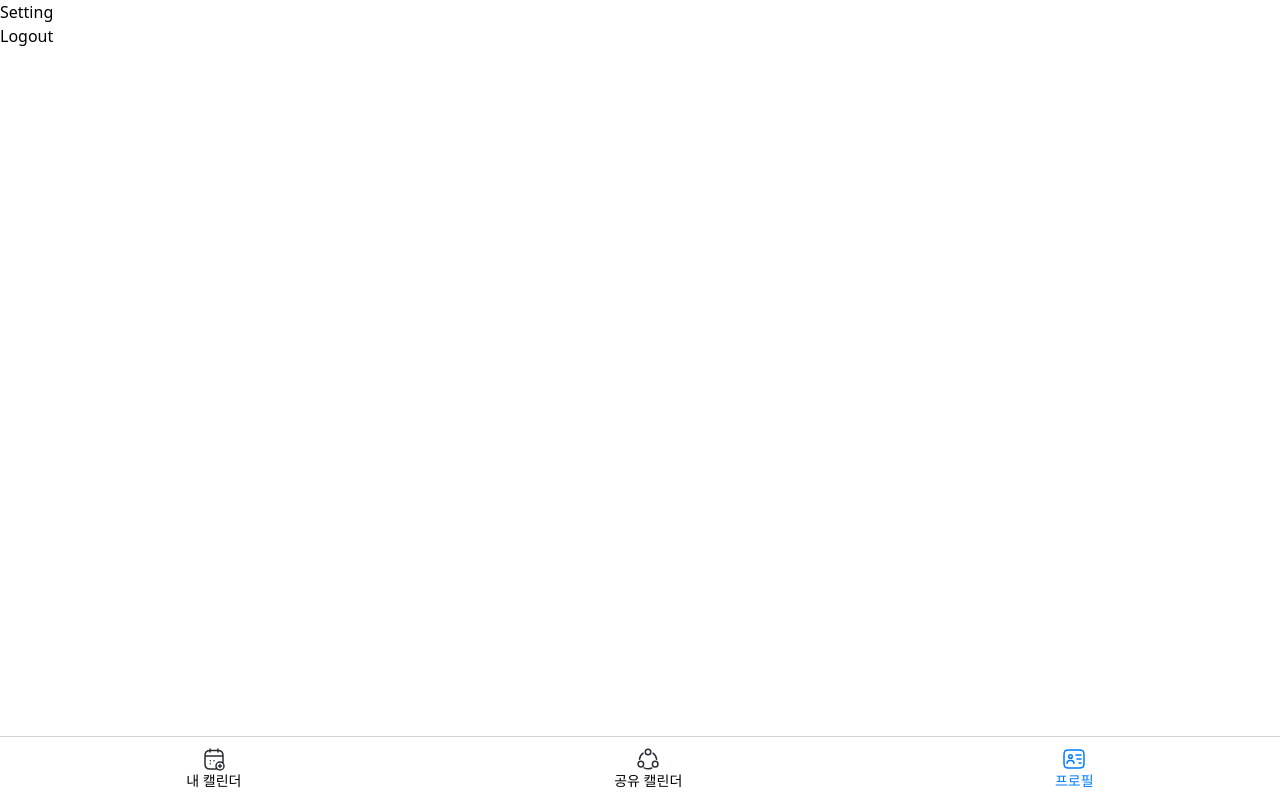
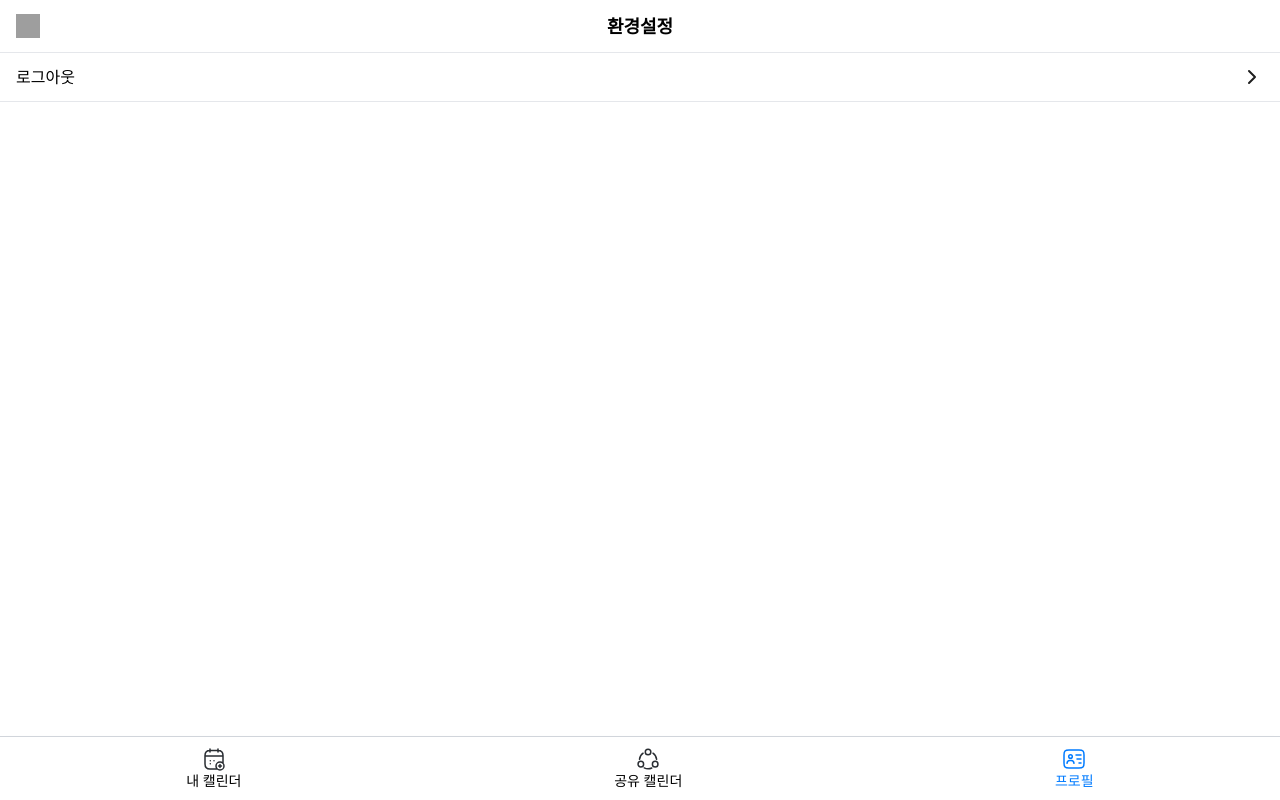
Before and after one commit to seank021/share-calendar-fe, a React (Vite) app: page /setting in a window 1280 px wide. Built offline with nearby package versions, Linux system fonts and the light colour scheme; grey boxes are pictures that could not be loaded.

Commit message:
feat: setting

```diff
--- a/src/pages/profile/setting.jsx
+++ b/src/pages/profile/setting.jsx
@@ -5,15 +5,30 @@ const Setting = ({ setIsLoggedIn }) => {
     const navigate = useNavigate();
 
     const handleLogout = () => {
-        setIsLoggedIn(false);
-        localStorage.removeItem('accessToken');
-        navigate('/login'); // 로그아웃 후 로그인 페이지로 이동
+        if (window.confirm('로그아웃 하시겠습니까?')) {
+            setIsLoggedIn(false);
+            localStorage.removeItem('accessToken');
+            navigate('/login'); // 로그아웃 후 로그인 페이지로 이동
+        }
     };
 
     return (
-        <div>
-            <h1>Setting</h1>
-            <button onClick={handleLogout}>Logout</button>
+        <div className="flex flex-col bg-white h-[calc(100vh-4rem)] w-full">
+            {/* 상단 헤더 */}
+            <div className="flex items-center justify-between px-4 py-3 border-b">
+                <button onClick={() => navigate(-1)}>
+                    <img src="/icons/chevron-left.svg" alt="뒤로가기" className="w-6 h-6" />
+                </button>
+                <h1 className="text-lg font-bold">
+                    환경설정
+                </h1>
+                <div className="w-6"></div>
+            </div>
+            {/* 로그아웃 버튼 */}
+            <div className="flex items-center justify-between px-4 py-3 border-b" onClick={handleLogout}>
+                <p className="text-md">로그아웃</p>
+                <img src="/icons/chevron-right.svg" alt="로그아웃" className="w-6 h-6" />
+            </div>
         </div>
     );
 };
```
